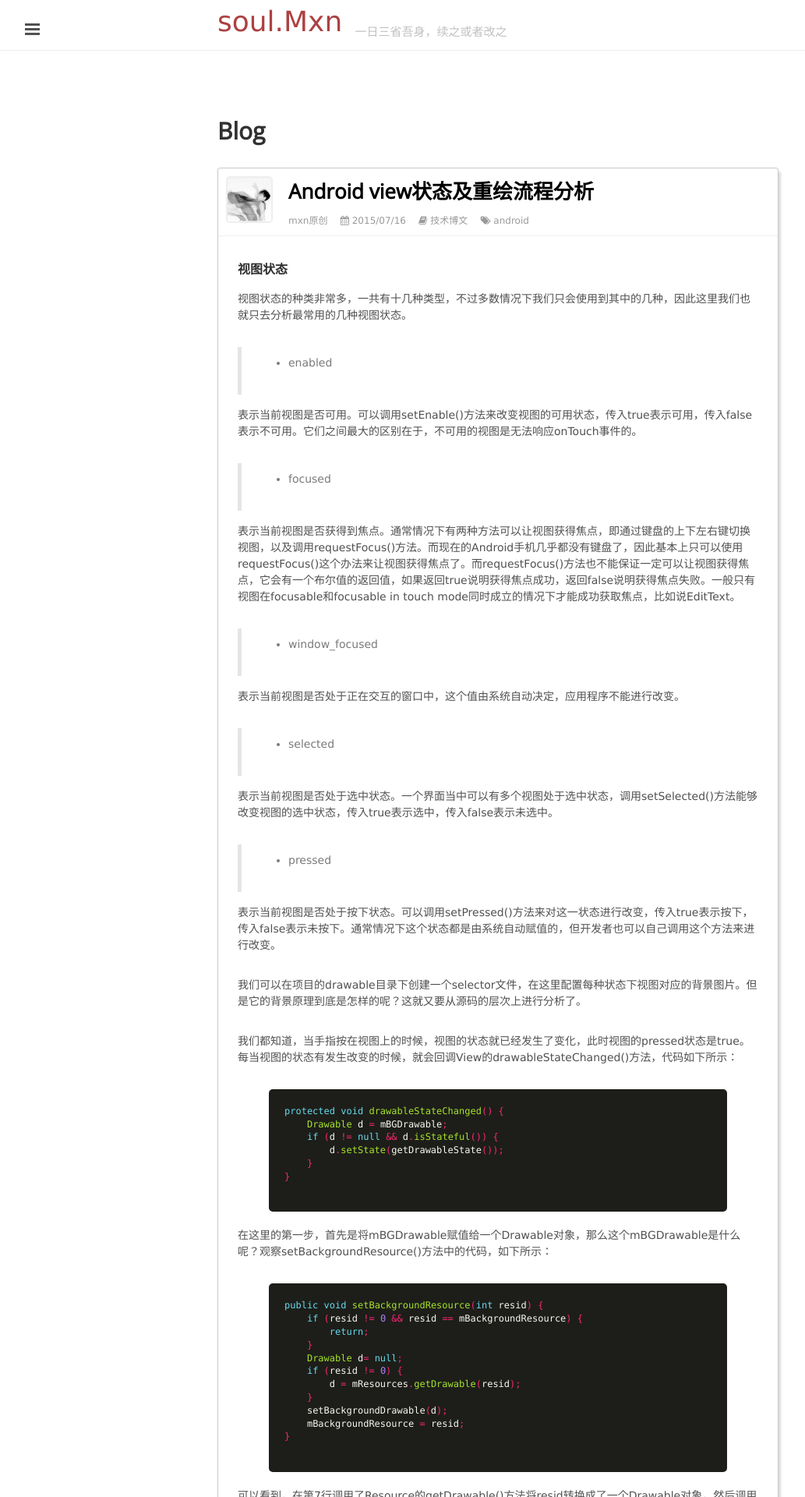
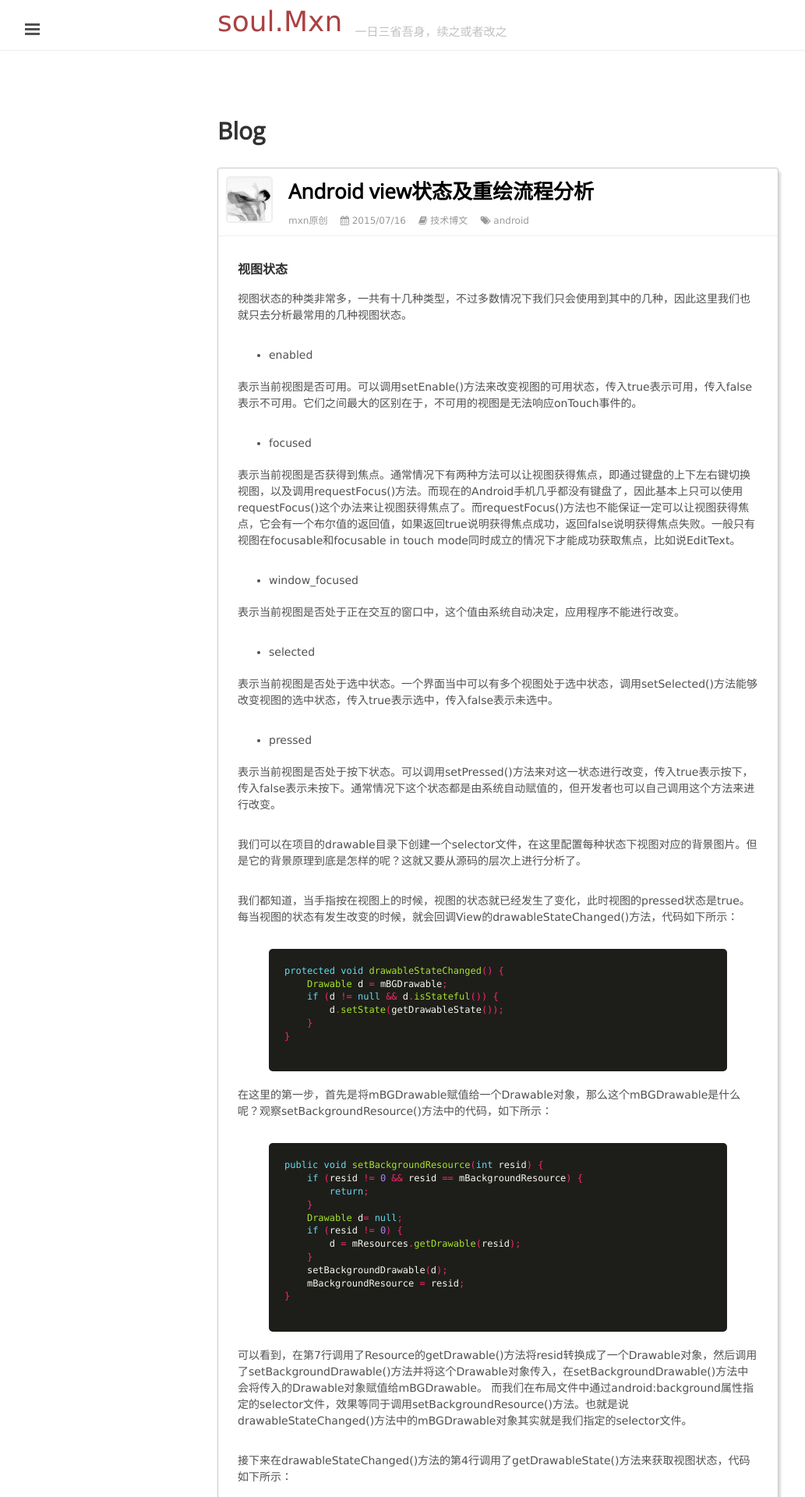
Before and after one commit to mxn21/mxn21.github.io, a Jekyll site: the page built from _posts/2015-7-16-android view状态及重绘流程分析.md, in a window 1280 px wide. Shown: the top 1920 px of the page at 78% size, without its empty margins (1-1034 px from the left). Built offline with Jekyll 4.4.1, drawn with Linux system fonts in a browser that asks for light colours; Markdown is read by kramdown in place of the engine named in the settings; comment, search, counter and statistics services are not loaded.

Commit message:
2324
234242

```diff
--- a/_posts/2015-7-16-android view状态及重绘流程分析.md
+++ b/_posts/2015-7-16-android view状态及重绘流程分析.md
@@ -10,23 +10,23 @@
 
 视图状态的种类非常多，一共有十几种类型，不过多数情况下我们只会使用到其中的几种，因此这里我们也就只去分析最常用的几种视图状态。
 
-> * enabled
+* enabled
 
 表示当前视图是否可用。可以调用setEnable()方法来改变视图的可用状态，传入true表示可用，传入false表示不可用。它们之间最大的区别在于，不可用的视图是无法响应onTouch事件的。
 
-> * focused
+* focused
 
 表示当前视图是否获得到焦点。通常情况下有两种方法可以让视图获得焦点，即通过键盘的上下左右键切换视图，以及调用requestFocus()方法。而现在的Android手机几乎都没有键盘了，因此基本上只可以使用requestFocus()这个办法来让视图获得焦点了。而requestFocus()方法也不能保证一定可以让视图获得焦点，它会有一个布尔值的返回值，如果返回true说明获得焦点成功，返回false说明获得焦点失败。一般只有视图在focusable和focusable in touch mode同时成立的情况下才能成功获取焦点，比如说EditText。
 
-> * window_focused
+* window_focused
 
 表示当前视图是否处于正在交互的窗口中，这个值由系统自动决定，应用程序不能进行改变。
 
-> * selected
+* selected
 
 表示当前视图是否处于选中状态。一个界面当中可以有多个视图处于选中状态，调用setSelected()方法能够改变视图的选中状态，传入true表示选中，传入false表示未选中。
 
-> * pressed
+* pressed
 
 表示当前视图是否处于按下状态。可以调用setPressed()方法来对这一状态进行改变，传入true表示按下，传入false表示未按下。通常情况下这个状态都是由系统自动赋值的，但开发者也可以自己调用这个方法来进行改变。
 
```
